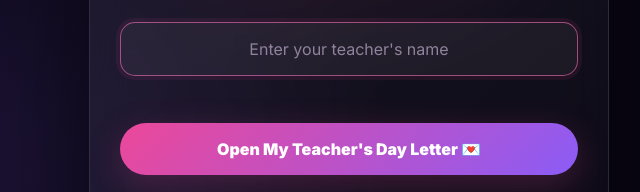
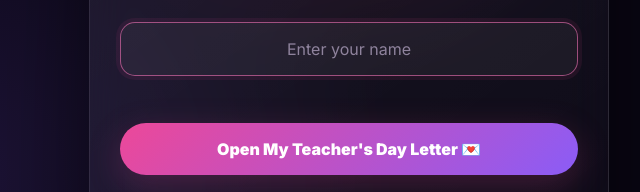
Before and after one commit to praneshm75-hub/teachers-day, a plain HTML site: page index.html in a window 1280 px wide. Shown: the part 463-655 px from the top of the page, 291-931 px from the left. Drawn offline with Linux system fonts and the light colour scheme.

Commit message:
Update index.html

```diff
--- a/index.html
+++ b/index.html
@@ -881,7 +881,7 @@ footer strong{
       id="teacherNameInput"
       class="name-input"
       type="text"
-      placeholder="Enter your teacher's name"
+      placeholder="Enter your name"
       maxlength="40"
       autocomplete="off"
     >
```
